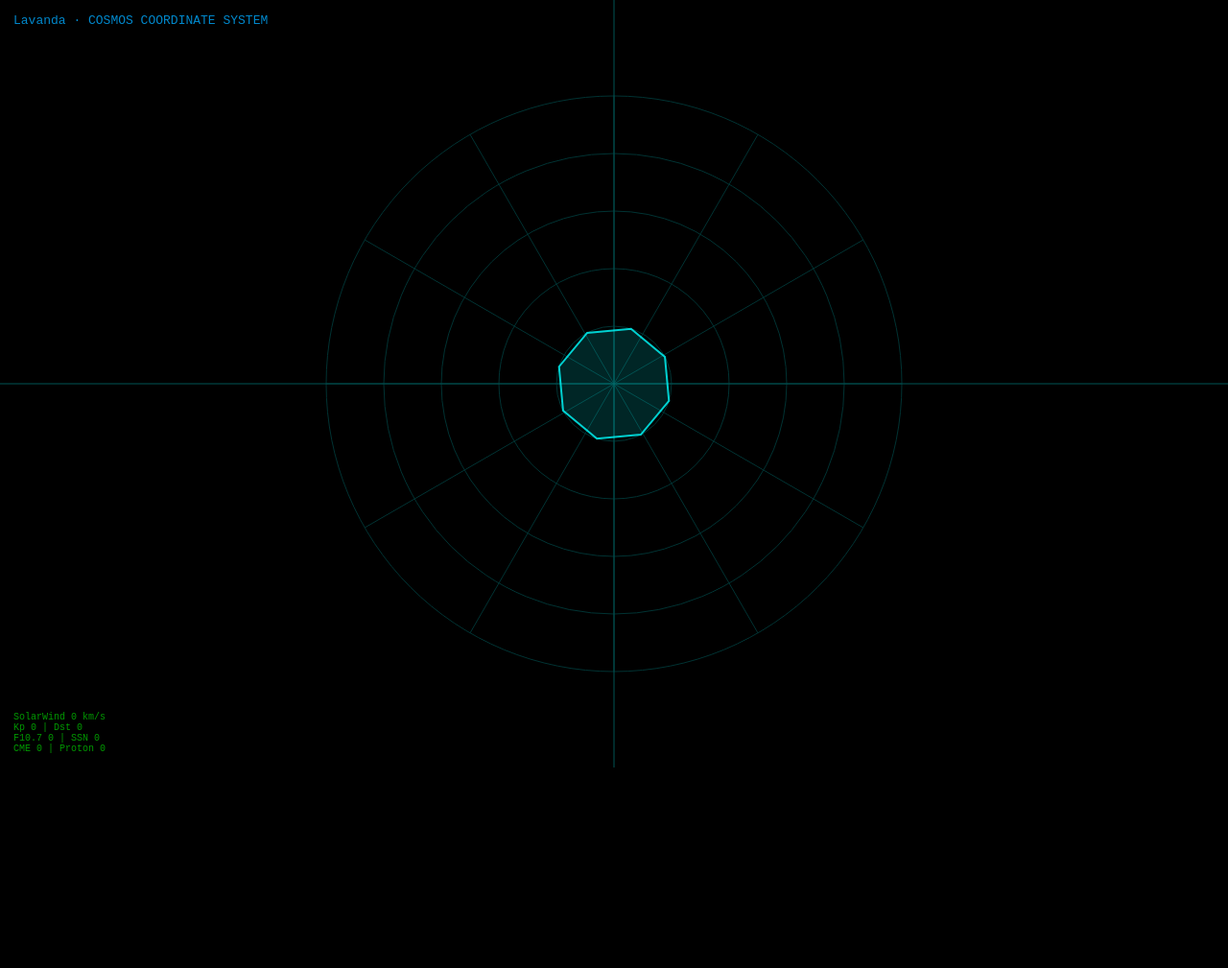
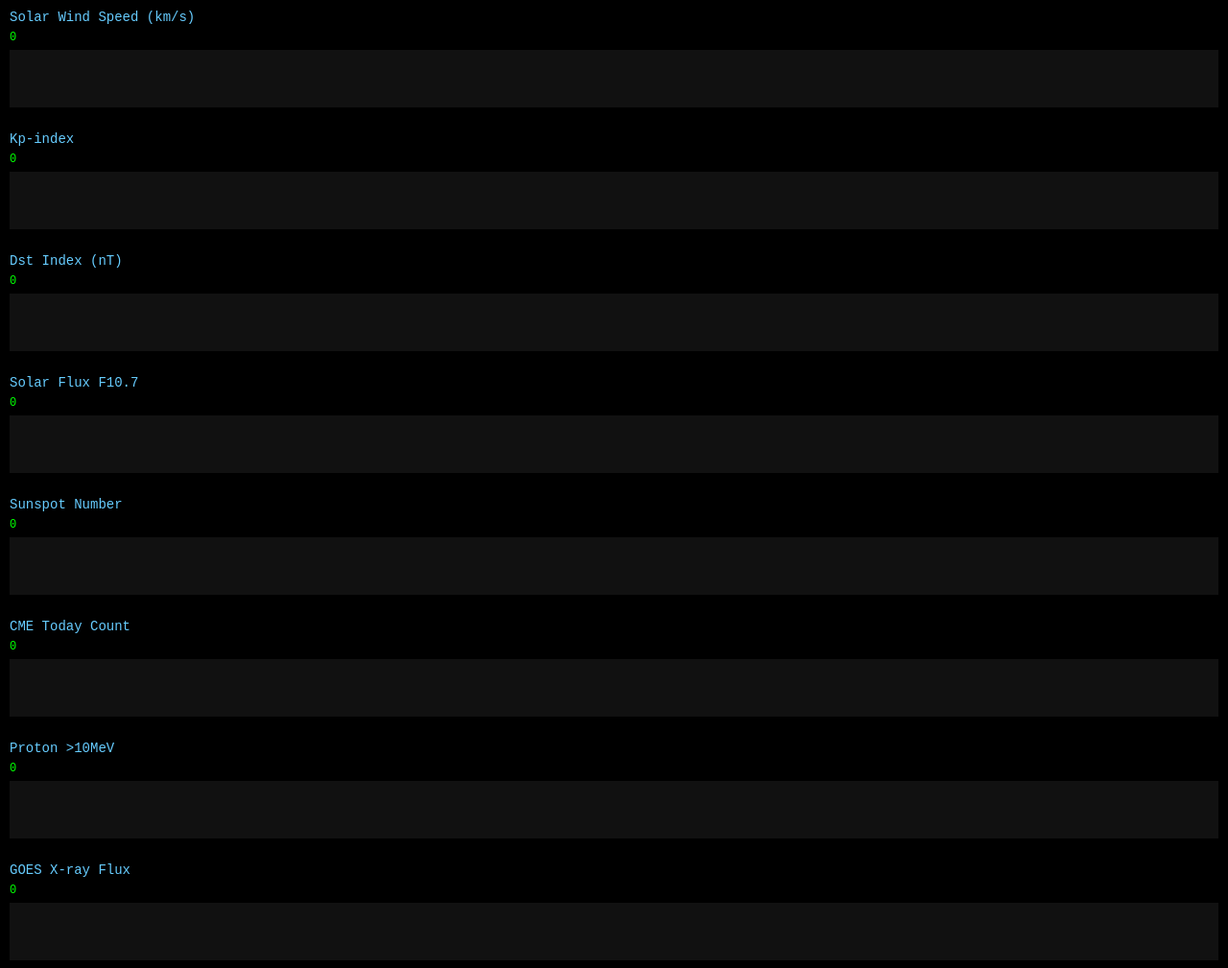
Before and after one commit to lavandaaudit/test-6, a plain HTML site: page index.html in a window 1280 px wide. Shown: the whole page at 96% size. Before the commit the page ends 800 px from the top, so only its background shows below. Drawn offline with Linux system fonts and the light colour scheme; no server answers.

Commit message:
Update index.html

```diff
--- a/index.html
+++ b/index.html
@@ -2,187 +2,148 @@
 <html lang="uk">
 <head>
 <meta charset="UTF-8">
-<title>COSMOS · DYNAMIC COORDINATE SYSTEM</title>
+<title>PLANET CHAOS · COSMOS · GRAPHS</title>
 <meta name="viewport" content="width=device-width, initial-scale=1.0">
 <style>
 html,body{
   margin:0;
   padding:0;
   background:#000;
-  overflow:hidden;
-  font-family:'Courier New', monospace;
+  color:#0f0;
+  font-family:'Courier New',monospace;
 }
-#hud{
-  position:absolute;
-  top:14px;
-  left:14px;
-  color:#0af;
-  font-size:13px;
-  opacity:0.8;
+.container {
+  display:flex;
+  flex-direction:column;
+  padding:10px;
 }
-#info{
-  position:absolute;
-  bottom:14px;
-  left:14px;
+.data-block {
+  margin-bottom:20px;
+}
+.title {
+  font-size:14px;
+  color:#6cf;
+  margin-bottom:6px;
+}
+.value {
+  font-size:12px;
   color:#0f0;
-  font-size:10px;
-  opacity:0.6;
-  max-width:360px;
 }
-canvas{display:block;}
+canvas {
+  width:100%;
+  height:60px;
+  background:#111;
+  margin-top:6px;
+}
 </style>
 </head>
 
 <body>
-<div id="hud">Lavanda · COSMOS COORDINATE SYSTEM</div>
-<div id="info">ініціалізація…</div>
-<canvas id="c"></canvas>
+<div class="container" id="container">
+  <div class="data-block"><div class="title">Loading data...</div></div>
+</div>
 
 <script>
-/* ───────── CANVAS ───────── */
-const canvas = document.getElementById('c');
-const ctx = canvas.getContext('2d');
-const info = document.getElementById('info');
-function resize(){
-  canvas.width = innerWidth;
-  canvas.height = innerHeight;
-}
-addEventListener('resize',resize); resize();
-
-/* ───────── TIME ───────── */
-let t = 0;
-
-/* ───────── DATA STATE ───────── */
-const state = {
-  wind:0,
-  kp:0,
-  dst:0,
-  f107:0,
-  sunspots:0,
-  cme:0,
-  proton:0,
-  xray:0
+const proxy = 'https://corsproxy.io/?';
+const endpoints = {
+  solarWind:'https://services.swpc.noaa.gov/products/solar-wind/plasma-7-day.json',
+  kp:'https://services.swpc.noaa.gov/products/noaa-planetary-k-index.json',
+  dst:'https://services.swpc.noaa.gov/products/kyoto-dst.json',
+  f107:'https://services.swpc.noaa.gov/json/f107.json',
+  sunspots:'https://services.swpc.noaa.gov/json/sunspot/sunspot.json',
+  cme:(d)=>`https://api.nasa.gov/DONKI/CME?startDate=${d}&endDate=${d}&api_key=DEMO_KEY`,
+  proton:'https://services.swpc.noaa.gov/json/goes/primary/proton-flux.json',
+  xray:'https://services.swpc.noaa.gov/json/goes/primary/xray-flares-latest.json'
 };
 
-const proxy='https://corsproxy.io/?';
-
-/* ───────── FETCH ───────── */
-async function j(url){
-  try{
-    const r=await fetch(proxy+encodeURIComponent(url));
-    return r.ok? r.json():null;
-  }catch{return null;}
+function fetchJSON(url){
+  return fetch(proxy + encodeURIComponent(url))
+    .then(r => r.ok ? r.json() : null)
+    .catch(()=>null);
 }
 
-async function updateData(){
-  const plasma=await j('https://services.swpc.noaa.gov/products/solar-wind/plasma-7-day.json');
-  if(plasma?.length){
-    state.wind=+plasma.at(-1)[3]||0;
-  }
-
-  const kp=await j('https://services.swpc.noaa.gov/products/noaa-planetary-k-index.json');
-  if(kp?.length) state.kp=+kp.at(-1)[1]||0;
-
-  const dst=await j('https://services.swpc.noaa.gov/products/kyoto-dst.json');
-  if(dst?.length) state.dst=+dst.at(-1)[1]||0;
-
-  const f107=await j('https://services.swpc.noaa.gov/json/f107.json');
-  if(f107?.length) state.f107=+f107.at(-1).flux||0;
-
-  const sun=await j('https://services.swpc.noaa.gov/json/sunspot/sunspot.json');
-  if(sun?.length) state.sunspots=+sun.at(-1).ssn||0;
-
-  const d=new Date().toISOString().slice(0,10);
-  const cme=await j(`https://api.nasa.gov/DONKI/CME?startDate=${d}&endDate=${d}&api_key=DEMO_KEY`);
-  state.cme=Array.isArray(cme)?cme.length:0;
-
-  const proton=await j('https://services.swpc.noaa.gov/json/goes/primary/proton-flux.json');
-  if(proton?.length) state.proton=proton.at(-1)['>10 MeV']||0;
-
-  const xray=await j('https://services.swpc.noaa.gov/json/goes/primary/xray-flares-latest.json');
-  if(xray?.length) state.xray=xray[0].flux||0;
-
-  info.innerHTML=
-    `SolarWind ${state.wind} km/s<br>
-     Kp ${state.kp} | Dst ${state.dst}<br>
-     F10.7 ${state.f107} | SSN ${state.sunspots}<br>
-     CME ${state.cme} | Proton ${state.proton}`;
+function createBlock(title){
+  const div = document.createElement('div');
+  div.className = 'data-block';
+  div.innerHTML = `<div class="title">${title}</div>`;
+  const value = document.createElement('div');
+  value.className = 'value';
+  div.appendChild(value);
+  const canvas = document.createElement('canvas');
+  div.appendChild(canvas);
+  return {div,value,canvas};
 }
 
-updateData();
-setInterval(updateData,60000);
-
-/* ───────── DRAW COORD SYSTEM ───────── */
-function drawGrid(cx,cy,r){
-  ctx.strokeStyle='#033';
-  ctx.lineWidth=1;
-
-  for(let i=1;i<=5;i++){
-    ctx.beginPath();
-    ctx.arc(cx,cy,(r/5)*i,0,Math.PI*2);
-    ctx.stroke();
-  }
-
-  for(let a=0;a<Math.PI*2;a+=Math.PI/6){
-    ctx.beginPath();
-    ctx.moveTo(cx,cy);
-    ctx.lineTo(cx+Math.cos(a)*r,cy+Math.sin(a)*r);
-    ctx.stroke();
-  }
-
-  ctx.strokeStyle='#055';
+function drawLine(canvas,values,color='#0f0'){
+  const ctx = canvas.getContext('2d');
+  const w=canvas.width = canvas.offsetWidth;
+  const h=canvas.height = canvas.offsetHeight;
+  ctx.clearRect(0,0,w,h);
+  ctx.strokeStyle=color;
+  ctx.lineWidth=2;
   ctx.beginPath();
-  ctx.moveTo(0,cy); ctx.lineTo(canvas.width,cy);
-  ctx.moveTo(cx,0); ctx.lineTo(cx,canvas.height);
+  values.forEach((v,i)=>{
+    const x = (w/values.length)*i;
+    const y = h - (v/h)*h;
+    if(i==0) ctx.moveTo(x,y); else ctx.lineTo(x,y);
+  });
   ctx.stroke();
 }
 
-/* ───────── DRAW DATA ───────── */
-function drawVectors(cx,cy,r){
-  const values=[
-    state.wind/900,
-    state.kp/9,
-    Math.abs(state.dst)/200,
-    state.f107/250,
-    state.sunspots/200,
-    state.cme/10,
-    Math.log10(state.proton+1)/5,
-    state.xray*1e8
+async function update(){
+  const con = document.getElementById('container');
+  con.innerHTML='';
+
+  // Fetch all
+  const d = new Date().toISOString().slice(0,10);
+  const [plasma,kp,dst,f107,sun, cme, proton,xray] = await Promise.all([
+    fetchJSON(endpoints.solarWind),
+    fetchJSON(endpoints.kp),
+    fetchJSON(endpoints.dst),
+    fetchJSON(endpoints.f107),
+    fetchJSON(endpoints.sunspots),
+    fetchJSON(endpoints.cme(d)),
+    fetchJSON(endpoints.proton),
+    fetchJSON(endpoints.xray)
+  ]);
+
+  // parse values
+  const wind = plasma?.length ? +plasma.at(-1)[3] : 0;
+  const kpVal = kp?.length ? +kp.at(-1)[1] : 0;
+  const dstVal = dst?.length ? +dst.at(-1)[1] : 0;
+  const fVal = f107?.length ? +f107.at(-1).flux : 0;
+  const ssn = sun?.length ? +sun.at(-1).ssn : 0;
+  const cmeCnt = Array.isArray(cme)?cme.length:0;
+  const pVal = proton?.length ? proton.at(-1)['>10 MeV'] || 0 : 0;
+  const xVal = xray?.length && xray[0].flux ? +xray[0].flux*1e8 : 0;
+
+  const data = [
+    {title:'Solar Wind Speed (km/s)',val:wind},
+    {title:'Kp-index',val:kpVal},
+    {title:'Dst Index (nT)',val:dstVal},
+    {title:'Solar Flux F10.7',val:fVal},
+    {title:'Sunspot Number',val:ssn},
+    {title:'CME Today Count',val:cmeCnt},
+    {title:'Proton >10MeV',val:pVal},
+    {title:'GOES X-ray Flux',val:xVal}
   ];
 
-  ctx.beginPath();
-  values.forEach((v,i)=>{
-    const ang=(Math.PI*2/values.length)*i + t*0.1;
-    const rad=r*0.2 + v*r*0.8;
-    const x=cx+Math.cos(ang)*rad;
-    const y=cy+Math.sin(ang)*rad;
-    i?ctx.lineTo(x,y):ctx.moveTo(x,y);
+  // Create blocks & simple history arrays
+  data.forEach(item=>{
+    const {div,value,canvas} = createBlock(item.title);
+    value.textContent = item.val;
+    // create simple history
+    const hist = [];
+    for(let i=0;i<50;i++){
+      hist.push(item.val * Math.sin((Date.now()+i*1000)/5000));
+    }
+    drawLine(canvas, hist, '#0af');
+    con.appendChild(div);
   });
-  ctx.closePath();
-
-  ctx.strokeStyle='rgba(0,255,255,0.8)';
-  ctx.lineWidth=2;
-  ctx.stroke();
-
-  ctx.fillStyle='rgba(0,255,255,0.15)';
-  ctx.fill();
 }
 
-/* ───────── LOOP ───────── */
-function loop(){
-  t+=0.01;
-  ctx.clearRect(0,0,canvas.width,canvas.height);
-
-  const cx=canvas.width/2;
-  const cy=canvas.height/2;
-  const r=Math.min(cx,cy)*0.75;
-
-  drawGrid(cx,cy,r);
-  drawVectors(cx,cy,r);
-
-  requestAnimationFrame(loop);
-}
-loop();
+update();
+setInterval(update,60000);
 </script>
 </body>
 </html>
```
